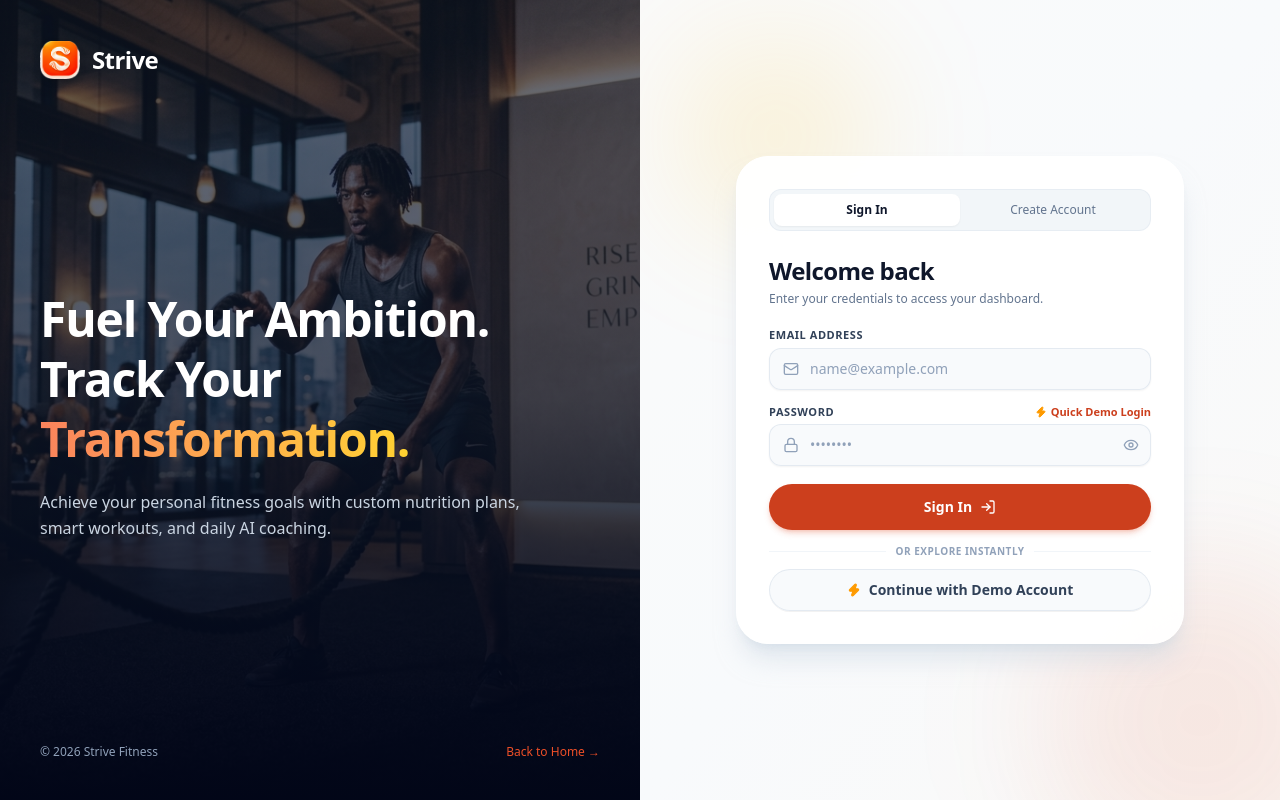
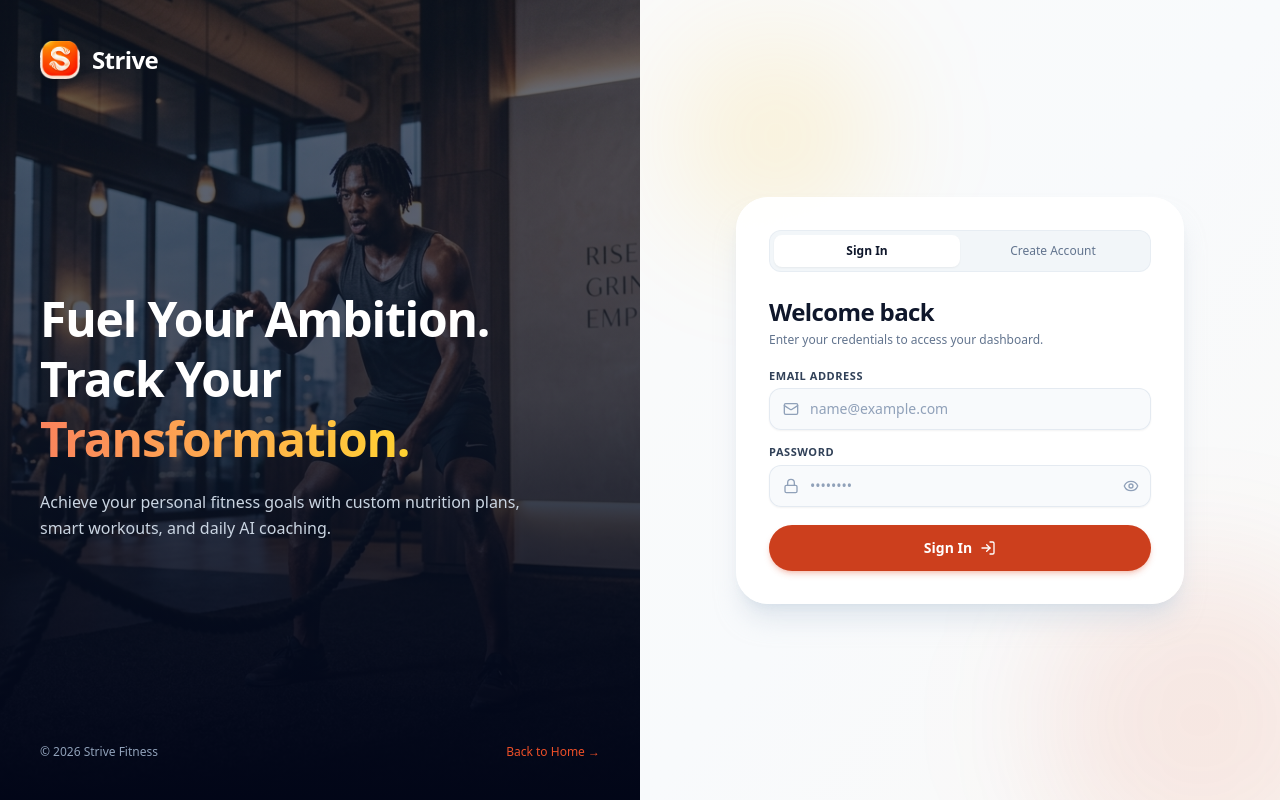
Before and after one commit to josntndr/strive, a Next.js app in the folder frontend/: page /login in a window 1280 px wide. Built offline with nearby package versions, Linux system fonts and the light colour scheme; no server answers.

Commit message:
Remove demo account options and bypasses from login and backend

```diff
--- a/frontend/src/app/login/page.tsx
+++ b/frontend/src/app/login/page.tsx
@@ -3,7 +3,7 @@
 import { useEffect, useState } from "react";
 import Link from "next/link";
 import { useRouter } from "next/navigation";
-import { Loader2, LogIn, Eye, EyeOff, Mail, Lock, Zap } from "lucide-react";
+import { Loader2, LogIn, Eye, EyeOff, Mail, Lock } from "lucide-react";
 import { BrandMark } from "@/components/BrandMark";
 import { toast } from "react-hot-toast";
 import { postJson, saveAuth } from "@/lib/api";
@@ -21,11 +21,6 @@ export default function LoginPage() {
   const onSubmit = async (e: React.FormEvent) => {
     e.preventDefault();
     setIsLoading(true);
-
-    if (formData.email.toLowerCase().trim() === "demo@strive.app") {
-      await loginAsDemo();
-      return;
-    }
 
     try {
       const response = await postJson<{
@@ -52,60 +47,6 @@ export default function LoginPage() {
           ? error.message
           : "Unable to connect to the backend server. Please make sure the backend is running on http://localhost:5000."
       );
-    } finally {
-      setIsLoading(false);
-    }
-  };
-
-  const loginAsDemo = async () => {
-    setIsLoading(true);
-    const demoCredentials = {
-      email: "demo@strive.app",
-      password: "Password123!",
-    };
-    setFormData(demoCredentials);
-
-    try {
-      const response = await postJson<{
-        message: string;
-        user: {
-          id: string;
-          fullName: string;
-          email: string;
-          role: "user" | "admin";
-        };
-        token: string;
-      }>("/api/auth/login", demoCredentials);
-
-      if (response.ok && response.data?.token && response.data.user) {
-        saveAuth(response.data.token, response.data.user);
-        toast.success("Welcome back, Alex! Demo loaded.");
-        router.replace("/dashboard");
-        return;
-      }
-
-      // Seamless client demo session fallback
-      const demoUser = {
-        id: "usr_demo_athlete",
-        fullName: "Alex Rivera",
-        name: "Alex Rivera",
-        email: "demo@strive.app",
-        role: "user" as const,
-      };
-      saveAuth("strive_token_" + Date.now(), demoUser);
-      toast.success("Welcome to Strive Demo!");
-      router.replace("/dashboard");
-    } catch {
-      const demoUser = {
-        id: "usr_demo_athlete",
-        fullName: "Alex Rivera",
-        name: "Alex Rivera",
-        email: "demo@strive.app",
-        role: "user" as const,
-      };
-      saveAuth("strive_token_" + Date.now(), demoUser);
-      toast.success("Welcome to Strive Demo!");
-      router.replace("/dashboard");
     } finally {
       setIsLoading(false);
     }
@@ -216,19 +157,9 @@ export default function LoginPage() {
               </div>
 
               <div>
-                <div className="flex items-center justify-between mb-1">
-                  <label htmlFor="password" className="block text-[11px] font-bold uppercase tracking-wider text-slate-700">
-                    Password
-                  </label>
-                  <button
-                    type="button"
-                    onClick={loginAsDemo}
-                    className="text-[11px] font-bold text-blue-600 hover:text-blue-700 hover:underline flex items-center gap-1 cursor-pointer"
-                  >
-                    <Zap className="w-3 h-3 text-amber-500 fill-amber-500" />
-                    Quick Demo Login
-                  </button>
-                </div>
+                <label htmlFor="password" className="block text-[11px] font-bold uppercase tracking-wider text-slate-700 mb-1">
+                  Password
+                </label>
                 <div className="relative">
                   <div className="absolute inset-y-0 left-0 pl-3.5 flex items-center pointer-events-none text-slate-400">
                     <Lock className="h-4 w-4" />
@@ -271,25 +202,6 @@ export default function LoginPage() {
                   )}
                 </button>
               </div>
-
-              <div className="relative my-2.5 flex items-center justify-center">
-                <div className="absolute inset-0 flex items-center">
-                  <div className="w-full border-t border-slate-100"></div>
-                </div>
-                <span className="relative bg-white/95 px-2.5 text-[10px] font-bold uppercase tracking-wider text-slate-400">
-                  or explore instantly
-                </span>
-              </div>
-
-              <button
-                type="button"
-                onClick={loginAsDemo}
-                disabled={isLoading}
-                className="w-full flex justify-center items-center py-2.5 px-4 border border-slate-200/90 rounded-full shadow-2xs text-xs sm:text-sm font-bold text-slate-700 bg-slate-50/90 hover:bg-slate-100 hover:text-slate-900 active:scale-95 disabled:opacity-50 transition-all gap-2 cursor-pointer"
-              >
-                <Zap className="w-3.5 h-3.5 text-amber-500 fill-amber-500" />
-                Continue with Demo Account
-              </button>
             </form>
           </div>
         </div>
```
Also changed, not shown: 1 other file (tests, documents, lock files or other folders).
